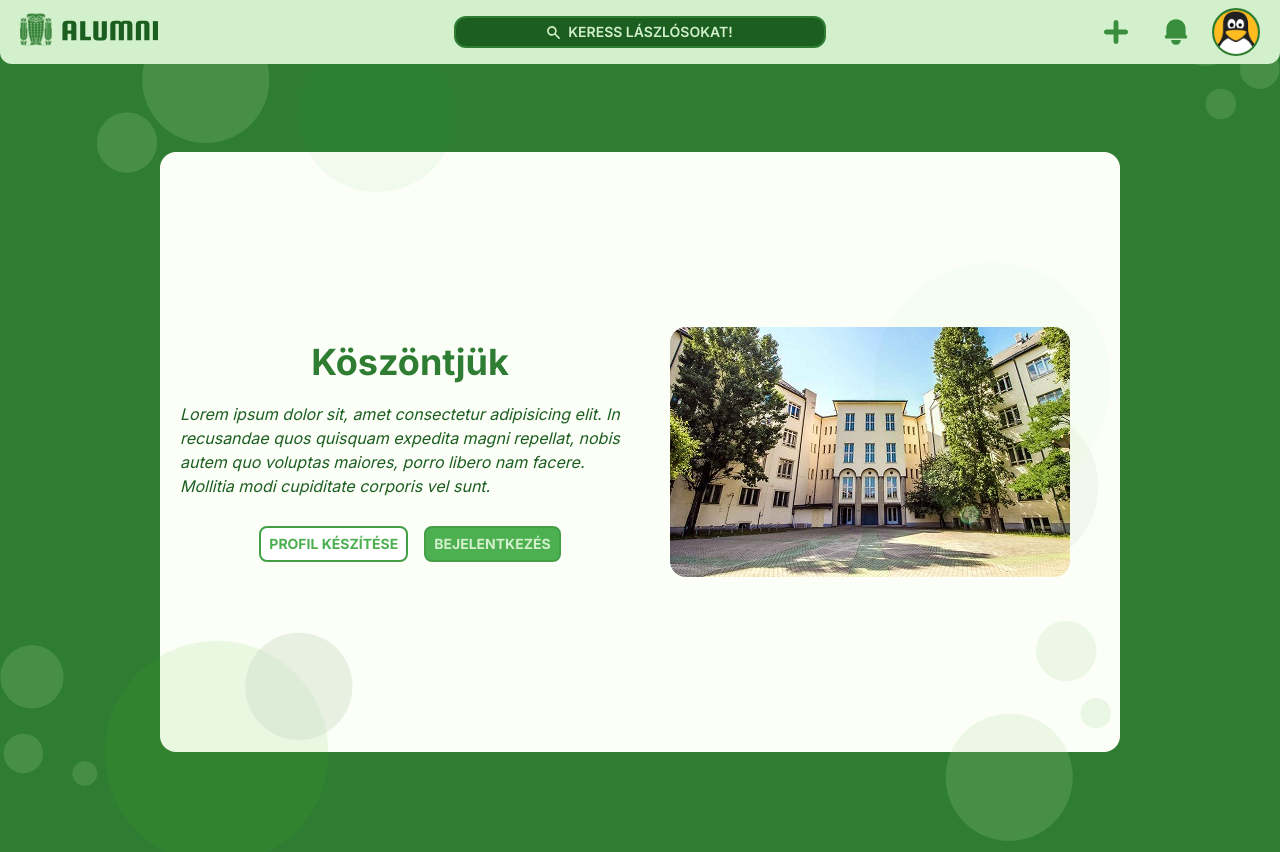
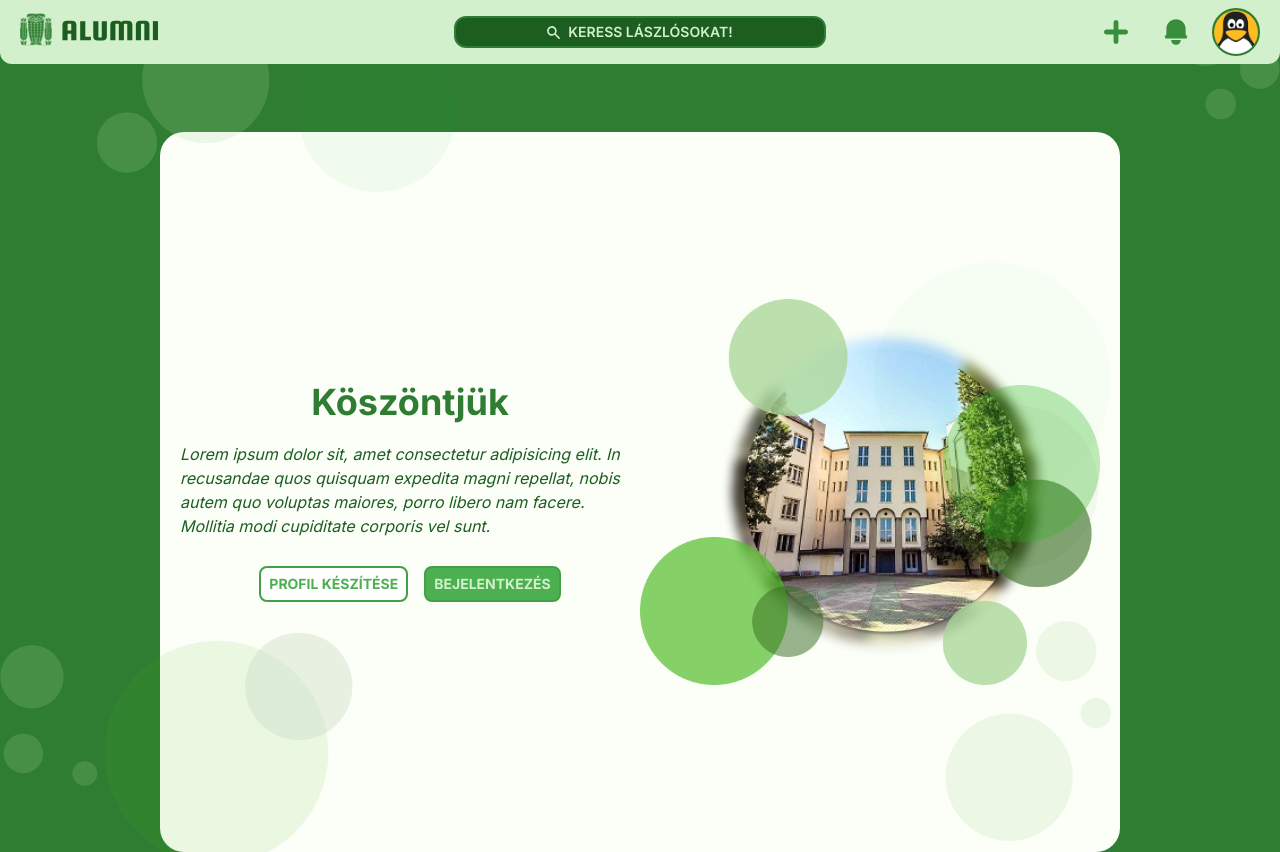
Before and after one commit to nagybrandy/szlg-alumni, a Next.js app: page /landing in a window 1280 px wide. Built offline with nearby package versions, Linux system fonts and the light colour scheme.

Commit message:
landing final look

```diff
--- a/src/app/landing/page.tsx
+++ b/src/app/landing/page.tsx
@@ -16,7 +16,7 @@ export default function LandingPage() {
           className="absolute mix-blend-lighten opacity-25 z-20 pointer-events-none"
         />
       </div>
-      <div className="w-[75%] bg-[#FCFFF8] h-[75%] p-5 rounded-2xl flex">
+      <div className="w-[75%] bg-[#FCFFF8] absolute top-20 bottom-0 p-5 rounded-3xl flex">
         {/* Left Side: Text and Buttons */}
         <div className="w-1/2 flex flex-col justify-center items-center">
           <h1 className="text-green-800 font-bold text-4xl text-center mb-5">
@@ -37,10 +37,10 @@ export default function LandingPage() {
         {/* Right Side: Image */}
         <div className="w-1/2 flex justify-center items-center">
           <Image
-            src="/udvar.jpg"
-            alt="Udvar"
-            width={400}
-            height={300}
+            src="/hero.png"
+            alt=""
+            width={500}
+            height={400}
             className="rounded-2xl"
           />
         </div>
```
